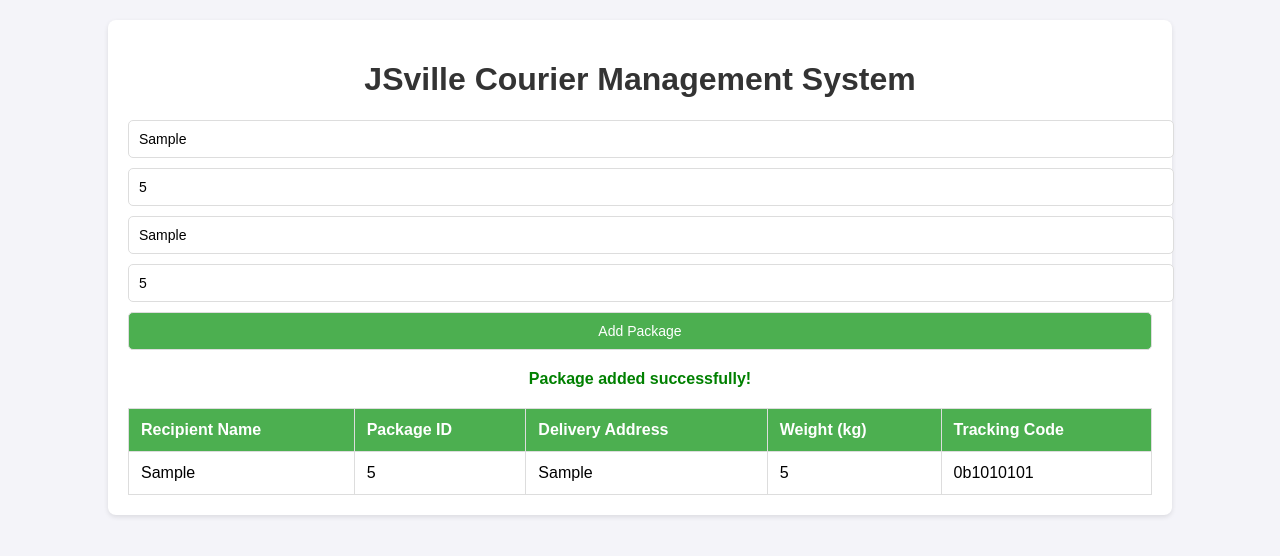
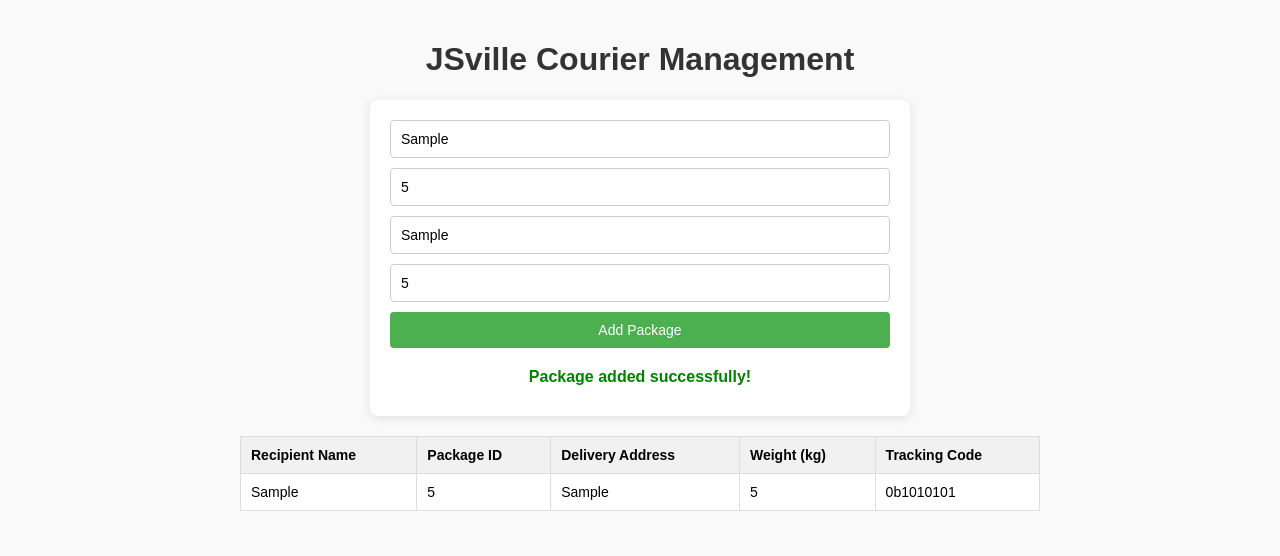
Before and after one commit to bryanmjun24/CTB_WD_FinalExam, a plain HTML site: page Exam/index002.html in a window 1280 px wide. Both pictures are taken after typing "Sample", "5", "Sample", "5" into the empty fields and a click on the button "Add Package". Drawn offline with Linux system fonts and the light colour scheme.

Commit message:
adding style to the second hmtl

```diff
--- a/Exam/index002.html
+++ b/Exam/index002.html
@@ -7,18 +7,9 @@
     <style>
         body {
             font-family: Arial, sans-serif;
-            background-color: #f4f4f9;
             margin: 0;
-            padding: 0;
-        }
-
-        .container {
-            width: 80%;
-            margin: 20px auto;
             padding: 20px;
-            background-color: #fff;
-            border-radius: 8px;
-            box-shadow: 0 2px 5px rgba(0, 0, 0, 0.1);
+            background-color: #f9f9f9;
         }
 
         h1 {
@@ -26,29 +17,41 @@
             color: #333;
         }
 
-        form {
-            display: flex;
-            flex-direction: column;
-            gap: 10px;
-            margin-bottom: 20px;
+        .form-container {
+            width: 100%;
+            max-width: 500px;
+            margin: 0 auto;
+            background-color: #fff;
+            padding: 20px;
+            border-radius: 8px;
+            box-shadow: 0 2px 10px rgba(0, 0, 0, 0.1);
         }
 
         input, button {
+            width: 100%;
             padding: 10px;
+            margin-bottom: 10px;
             font-size: 14px;
-            border-radius: 5px;
-            border: 1px solid #ddd;
-            width: 100%;
+            border-radius: 4px;
+            border: 1px solid #ccc;
+            box-sizing: border-box;
         }
 
         button {
             background-color: #4CAF50;
             color: white;
+            border: none;
             cursor: pointer;
         }
 
         button:hover {
             background-color: #45a049;
+        }
+
+        .table-container {
+            width: 100%;
+            max-width: 800px;
+            margin: 20px auto;
         }
 
         table {
@@ -58,41 +61,43 @@
         }
 
         th, td {
-            padding: 12px;
+            padding: 10px;
+            border: 1px solid #ddd;
             text-align: left;
-            border: 1px solid #ddd;
+            font-size: 14px;
         }
 
         th {
-            background-color: #4CAF50;
-            color: white;
+            background-color: #f1f1f1;
         }
 
-        tr:nth-child(even) {
-            background-color: #f2f2f2;
+        td {
+            background-color: #fff;
         }
 
-        tr:hover {
-            background-color: #ddd;
+        tr:nth-child(even) td {
+            background-color: #f9f9f9;
+        }
+
+        .message {
+            text-align: center;
+            margin: 10px 0;
+            font-weight: bold;
         }
 
         .error-message {
             color: red;
-            font-weight: bold;
-            text-align: center;
         }
 
         .success-message {
             color: green;
-            font-weight: bold;
-            text-align: center;
         }
     </style>
 </head>
 <body>
-    <div class="container">
-        <h1>JSville Courier Management System</h1>
+    <h1>JSville Courier Management</h1>
 
+    <div class="form-container">
         <form id="packageForm">
             <input type="text" id="recipientName" placeholder="Recipient Name" required>
             <input type="number" id="packageId" placeholder="Package ID" required>
@@ -100,10 +105,10 @@
             <input type="number" id="weight" placeholder="Weight (kg)" required>
             <button type="submit">Add Package</button>
         </form>
+        <div id="message" class="message"></div>
+    </div>
 
-        <div id="errorMessage" class="error-message"></div>
-        <div id="successMessage" class="success-message"></div>
-
+    <div class="table-container">
         <table id="packageTable">
             <thead>
                 <tr>
@@ -126,7 +131,7 @@
         }
 
         function sortPackages() {
-            packages.sort((a, b) => a.weight - b.weight); // Sorting by weight (lightest to heaviest)
+            packages.sort((a, b) => a.weight - b.weight);
             renderTable();
         }
 
@@ -149,16 +154,16 @@
         function validatePackageData(data) {
             const { recipientName, packageId, deliveryAddress, weight } = data;
             if (!/^[a-zA-Z\s]+$/.test(recipientName)) {
-                return "Error: Invalid Recipient Name. Please use alphabetic characters only.";
+                return "Invalid Recipient Name. Use alphabetic characters only.";
             }
             if (isNaN(packageId) || packageId <= 0) {
-                return "Error: Invalid Package ID. Please enter numeric values only.";
+                return "Invalid Package ID. Enter a positive number.";
             }
             if (!/^[a-zA-Z\s]+$/.test(deliveryAddress)) {
-                return "Error: Invalid Delivery Address. It should not contain digits.";
+                return "Invalid Delivery Address. It should not contain digits.";
             }
             if (isNaN(weight) || weight <= 0) {
-                return "Error: Invalid Weight. Please enter a positive number.";
+                return "Invalid Weight. Enter a positive number.";
             }
             return null;
         }
@@ -172,18 +177,20 @@
             const weight = parseFloat(document.getElementById("weight").value.trim());
 
             const validationError = validatePackageData({ recipientName, packageId, deliveryAddress, weight });
+            const messageElement = document.getElementById("message");
+
             if (validationError) {
-                document.getElementById("errorMessage").innerText = validationError;
-                document.getElementById("successMessage").innerText = "";
+                messageElement.innerText = validationError;
+                messageElement.className = "message error-message";
                 return;
             }
 
-            document.getElementById("errorMessage").innerText = "";
-            document.getElementById("successMessage").innerText = "Package added successfully!";
+            messageElement.innerText = "Package added successfully!";
+            messageElement.className = "message success-message";
 
             const newPackage = { recipientName, packageId, deliveryAddress, weight };
             packages.push(newPackage);
-            sortPackages(); // Sort packages after adding a new one
+            sortPackages();
         });
     </script>
 </body>
```
